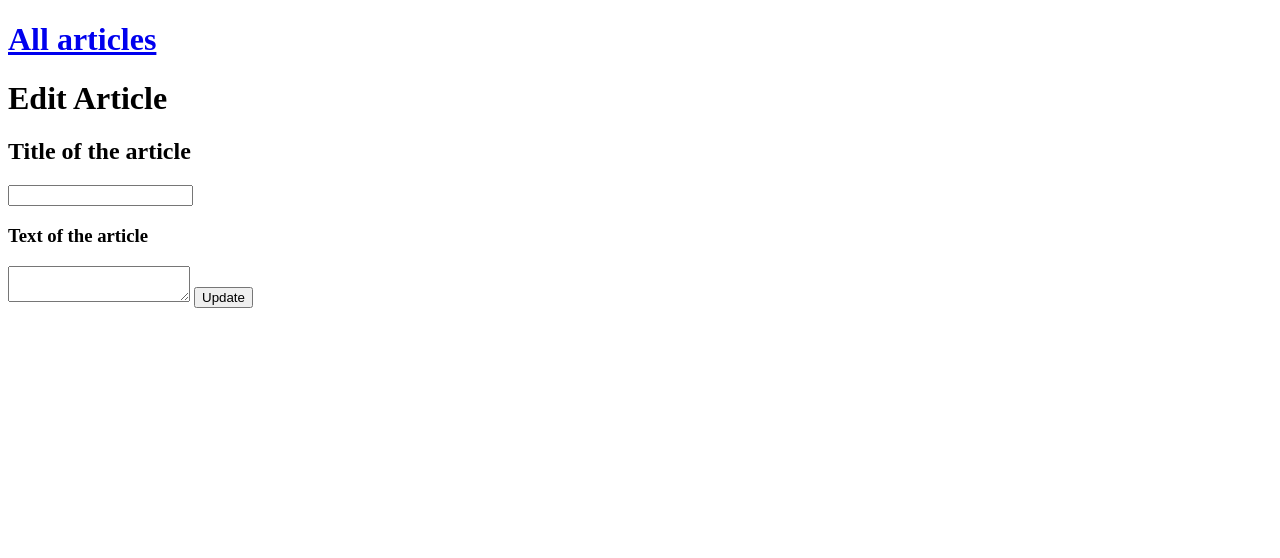
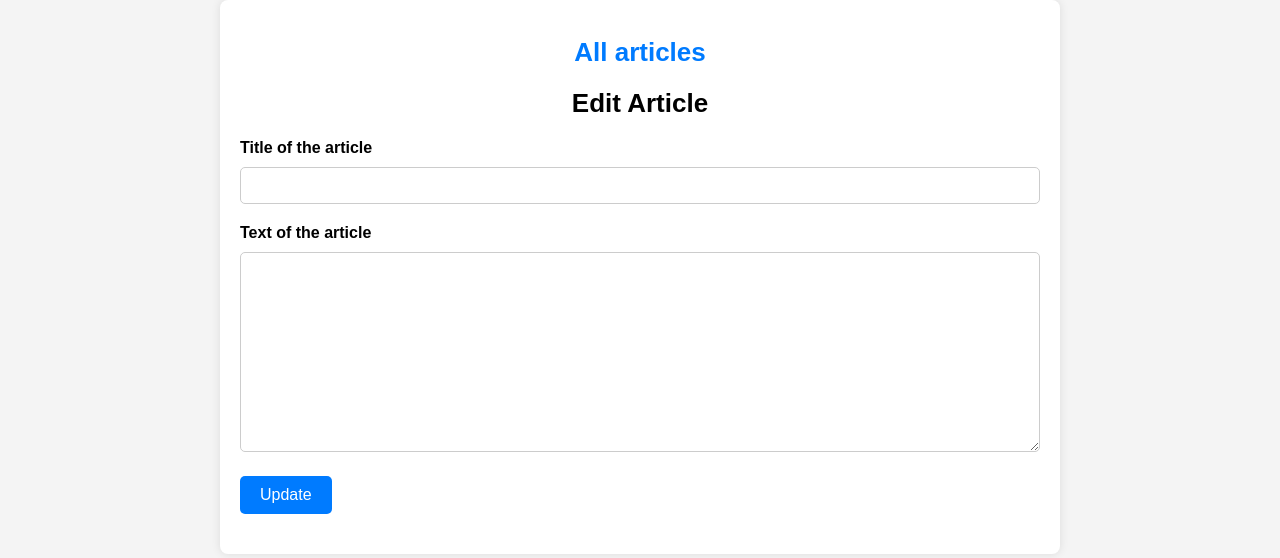
Before and after one commit to 0xRayan14/Twig-PHPBlog, a PHP site: template templates/edit-article.twig in a window 1280 px wide. Shown: the top 558 px of the page. Run offline with PHP 8.4, Linux system fonts and the light colour scheme; the template is opened without the code that fills it, so the values that code supplies are empty; some libraries are stand-ins or nearby versions.

Commit message:
add: CSS for edit article page

```diff
--- a/public/index.php
+++ b/public/index.php
@@ -66,6 +66,7 @@ $app->post('/edit-article', function ($request, $response) use ($pdo, $twig) {
     $article = $stmt->fetch(PDO::FETCH_ASSOC);
 
     return $twig->render($response, 'edit-article.twig', ['article' => $article]);
+
 });
 
 $app->post('/update-article', function ($request, $response) use ($pdo) {
--- a/templates/edit-article.twig
+++ b/templates/edit-article.twig
@@ -4,22 +4,95 @@
     <meta charset="UTF-8">
     <meta name="viewport" content="width=device-width, initial-scale=1.0">
     <title>Edit Article</title>
+    <style>
+        body {
+            font-family: Arial, sans-serif;
+            background-color: #f4f4f4;
+            margin: 0;
+            padding: 0;
+        }
+
+        .container {
+            max-width: 800px;
+            margin: 0 auto;
+            padding: 20px;
+            background-color: #fff;
+            border-radius: 8px;
+            box-shadow: 0 0 10px rgba(0, 0, 0, 0.1);
+        }
+
+        .header {
+            text-align: center;
+            margin-bottom: 20px;
+        }
+
+        .header a {
+            text-decoration: none;
+            color: #007bff;
+        }
+
+        h1 {
+            font-size: 26px;
+            margin-bottom: 20px;
+        }
+
+        form {
+            margin-bottom: 20px;
+        }
+
+        label {
+            display: block;
+            margin-bottom: 10px;
+            font-weight: bold;
+        }
+
+        input[type="text"],
+        textarea {
+            width: 100%;
+            padding: 10px;
+            border: 1px solid #ccc;
+            border-radius: 5px;
+            margin-bottom: 20px;
+            box-sizing: border-box;
+        }
+
+        textarea {
+            height: 200px;
+        }
+
+        input[type="submit"] {
+            background-color: #007bff;
+            color: #fff;
+            border: none;
+            padding: 10px 20px;
+            border-radius: 5px;
+            cursor: pointer;
+            font-size: 16px;
+        }
+
+        input[type="submit"]:hover {
+            background-color: #0056b3;
+        }
+    </style>
 </head>
 <body>
-<h1 class="allArticles"><a href="/articles">All articles</a></h1>
+<div class="container">
+    <div class="header">
+        <h1><a href="/articles">All articles</a></h1>
+        <h1>Edit Article</h1>
+    </div>
 
-<h1>Edit Article</h1>
+    <form method="post" action="/update-article">
+        <input type="hidden" name="article_id" value="{{ article.id }}">
 
-<form method="post" action="/update-article">
-    <input type="hidden" name="article_id" value="{{ article.id }}">
+        <label for="article_title">Title of the article</label>
+        <input minlength="5" maxlength="40" type="text" id="article_title" name="article_title" value="{{ article.title }}" required>
 
-    <h2>Title of the article</h2>
-    <input minlength="5" maxlength="40" type="text" name="article_title" value="{{ article.title }}" required>
+        <label for="article_text">Text of the article</label>
+        <textarea minlength="5" maxlength="750" id="article_text" name="article_text" required>{{ article.text }}</textarea>
 
-    <h3>Text of the article</h3>
-    <textarea minlength="5" maxlength="750" name="article_text" required>{{ article.text }}</textarea>
-
-    <input type="submit" value="Update">
-</form>
+        <input type="submit" value="Update">
+    </form>
+</div>
 </body>
 </html>
```
